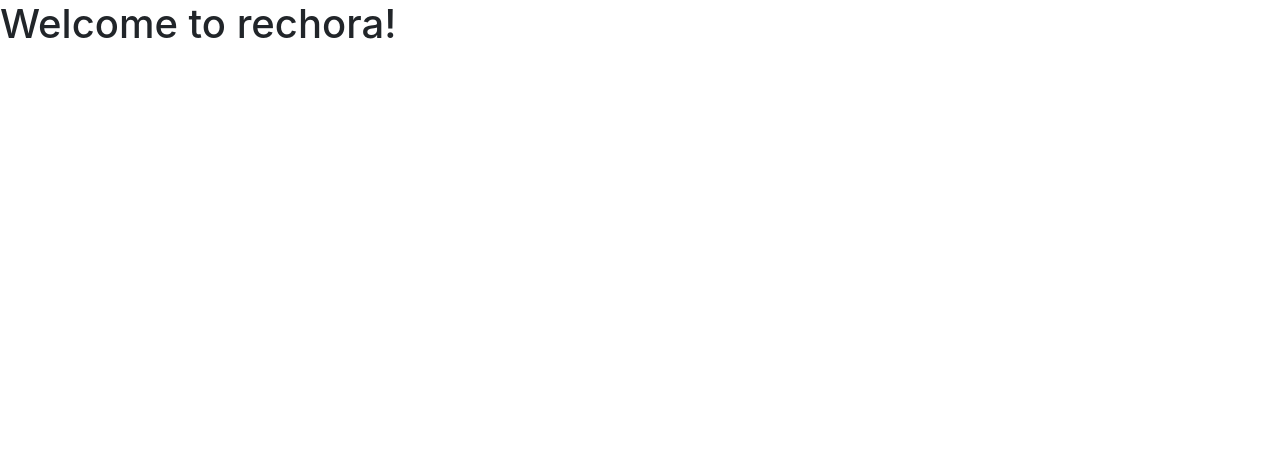
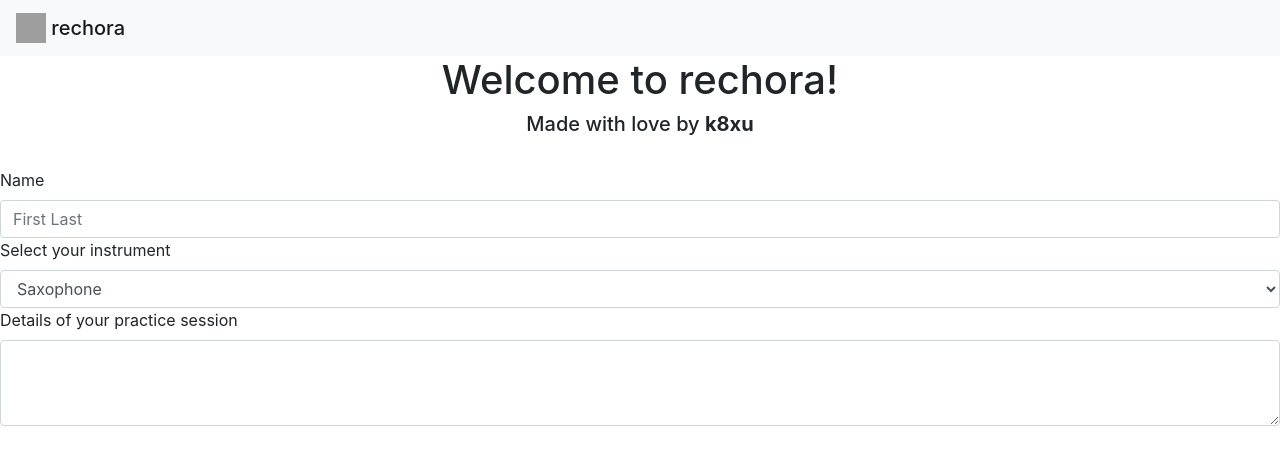
Before and after one commit to k8xu/rechora, a plain HTML site: page index.html in a window 1280 px wide. Drawn offline with nearby package versions, Linux system fonts and the light colour scheme; grey boxes are pictures that could not be loaded.

Commit message:
add practice log form

```diff
--- a/index.html
+++ b/index.html
@@ -7,11 +7,41 @@
 
     <!-- Bootstrap CSS -->
     <link rel="stylesheet" href="https://stackpath.bootstrapcdn.com/bootstrap/4.1.3/css/bootstrap.min.css" integrity="sha384-MCw98/SFnGE8fJT3GXwEOngsV7Zt27NXFoaoApmYm81iuXoPkFOJwJ8ERdknLPMO" crossorigin="anonymous">
+    <link rel="stylesheet" href="style.css"/>
 
     <title>rechora</title>
   </head>
   <body>
-    <h1>Welcome to rechora!</h1>
+    <!-- Image and text -->
+    <nav class="navbar navbar-light bg-light">
+      <a class="navbar-brand mb-0 h1" href="#">
+        <img src="http://mareconversionpro.fr/wp-content/uploads/2017/05/bootstrap-logo-300x300.jpg" width="30" height="30" class="d-inline-block align-top" alt="">
+      rechora
+      </a>
+    </nav>
+
+    <h1 class="welcome">Welcome to rechora!</h1>
+    <h5 class="welcome">Made with love by <strong>k8xu</strong></h5>
+    <br>
+
+    <form>
+      <div class="practice-log-form">
+        <label for="musician-name">Name</label>
+        <input type="name" class="form-control" id="musician-name" placeholder="First Last">
+      </div>
+      <div class="practice-log-form">
+        <label for="instrument-type">Select your instrument</label>
+        <select class="form-control" id="instrument-type">
+          <option>Saxophone</option>
+          <option>Piano</option>
+          <option>Other</option>
+        </select>
+      </div>
+      <div class="practice-log-form">
+        <label for="practice-description">Details of your practice session</label>
+        <textarea class="form-control" id="practice-description" rows="3"></textarea>
+      </div>
+    </form>
 
     <!-- Optional JavaScript -->
     <!-- jQuery first, then Popper.js, then Bootstrap JS -->
```
